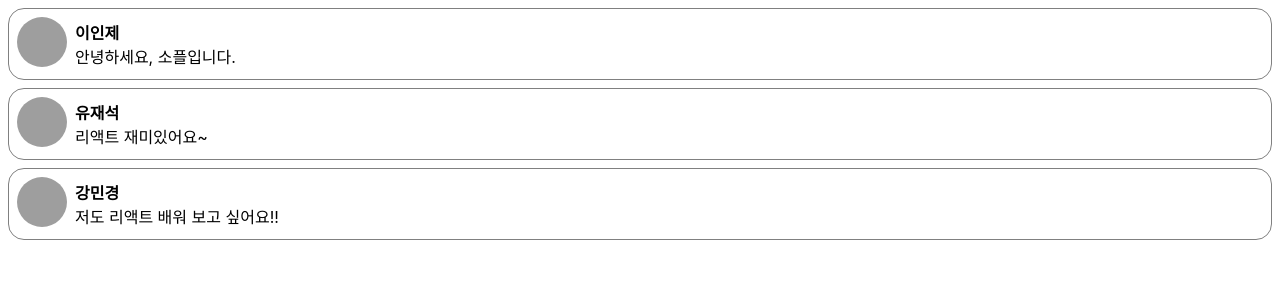
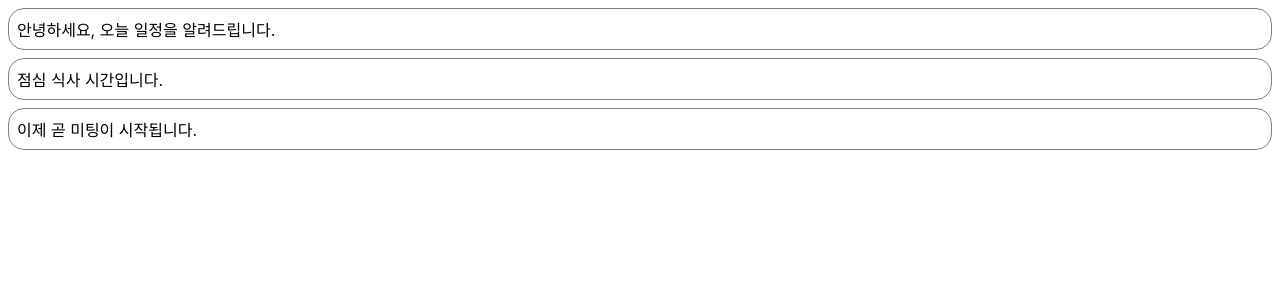
Before and after one commit to choijisul/react-study, a React (Create React App) app: page / in a window 1280 px wide. Shown: the top 300 px of the page. Built offline with nearby package versions, Linux system fonts and the light colour scheme; grey boxes are pictures that could not be loaded.

Commit message:
state와 생명주기 실습 완료

```diff
--- /dev/null
+++ b/src/chapter_06/Notification.jsx
@@ -0,0 +1,35 @@
+import React from "react";
+const styles = {
+    wrapper: {
+        margin: 8,
+        padding: 8,
+        display: "flex",
+        flexDirection: "row",
+        border: "1px solid grey",
+        borderRadius: 16,
+    },
+    messageText: {
+        color: "balck",
+        contSize: 16,
+    },
+};
+
+class Notification extends React.Component{
+    constructor(props){
+        super(props);
+
+        this.state = {};
+    }
+
+    render(){
+        return(
+            <div style={styles.wrapper}>
+                <span style={styles.messageText}>
+                    {this.props.message}
+                </span>
+            </div>
+        );
+    }
+}
+
+export default Notification;
--- /dev/null
+++ b/src/chapter_06/NotificationList.jsx
@@ -0,0 +1,59 @@
+import React from "react";
+import Notification from "./Notification";
+
+const reservedNotifications = [
+    {
+        message: "안녕하세요, 오늘 일정을 알려드립니다.",
+    },
+    {
+        message: "점심 식사 시간입니다.",
+    },
+    {
+        message: "이제 곧 미팅이 시작됩니다.",
+    },
+];
+
+var timer;
+
+class NotificationList extends React.Component{
+    constructor(props){
+        super(props);
+
+        this.state = {
+            notifications: [],
+        };
+    }
+
+    componentDidMount(){
+        const { notifications } = this.state;
+        timer = setInterval(() => {
+            if(notifications.length < reservedNotifications.length){
+                const index = notifications.length;
+                notifications.push(reservedNotifications[index]);
+                this.setState({
+                    notifications: notifications,
+                });
+            }else{
+                clearInterval(timer);
+            }
+        }, 1000);
+    }
+
+    componentWillUnmount(){
+        if(timer){
+            clearInterval(timer);
+        }
+    }
+
+    render(){
+        return (
+            <div>
+                {this.state.notifications.map((notification) => {
+                    return <Notification message={notification.message}/>;
+                })}
+            </div>
+        );
+    }
+}
+
+export default NotificationList;
--- a/src/index.js
+++ b/src/index.js
@@ -6,15 +6,17 @@
 
 // import Library from './chapter_03/Library';  //chap03에 사용
 // import Clock from './chapter_04/Clock';  //chap04에 사용
-import CommentList from './chapter_05/CommentList';  //chap05에 사용
+// import CommentList from './chapter_05/CommentList';  //chap05에 사용
+import NotificationList from './chapter_06/NotificationList';  //chap06에 사용
 
-// chap03에 사용
-// const root = ReactDOM.createRoot(document.getElementById('root'));
-// root.render(
-//     <React.StrictMode>
-//         <Library />
-//     </React.StrictMode>
-// );
+const root = ReactDOM.createRoot(document.getElementById('root'));
+root.render(
+    <React.StrictMode>
+        {/* <Library />  chap03에 사용 */}
+        {/* <CommentList/>  chap05에 사용 */}
+        <NotificationList/>
+    </React.StrictMode>
+);
 
 // chap04에 사용
 // const root = ReactDOM.createRoot(document.getElementById('root'));
@@ -26,15 +28,4 @@
 //     );
 // }, 1000);
 
-// chap05에 사용
-const root = ReactDOM.createRoot(document.getElementById('root'));
-root.render(
-    <React.StrictMode>
-        <CommentList/>
-    </React.StrictMode>
-);
-
-// If you want to start measuring performance in your app, pass a function
-// to log results (for example: reportWebVitals(console.log))
-// or send to an analytics endpoint. Learn more: https://bit.ly/CRA-vitals
 reportWebVitals();
```
